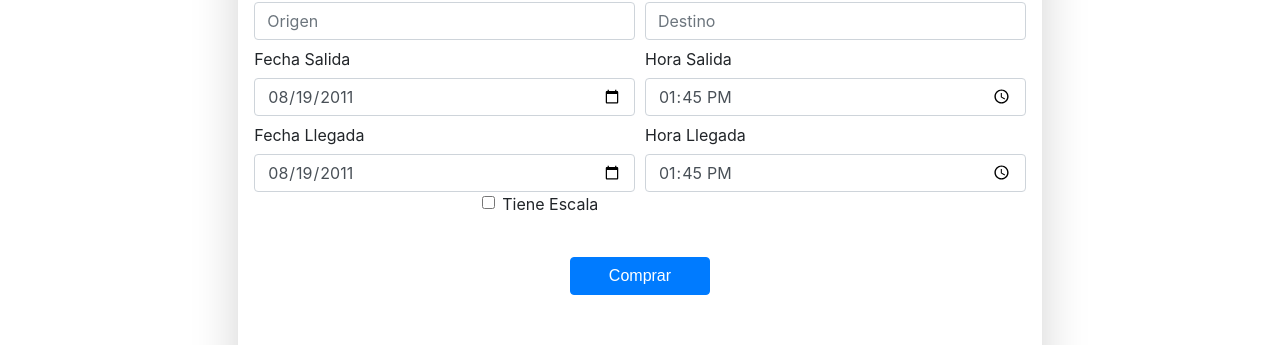
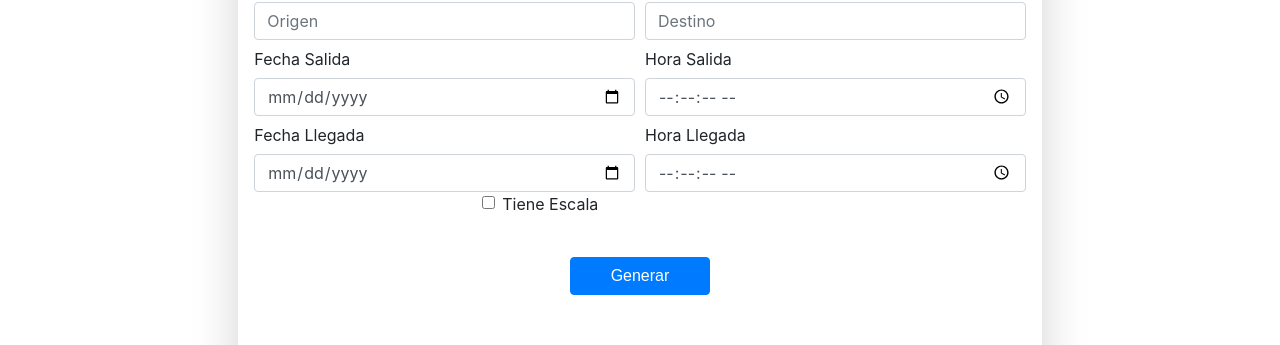
Before and after one commit to keralex/Guacamaya, an Angular app in the folder frontend/: page /admin_vuelo/generar_programa in a window 1280 px wide. Shown: the part 544-889 px from the top of the page. Built offline with nearby package versions, Linux system fonts and the light colour scheme.

Commit message:
interfaz generar programa

```diff
--- a/frontend/src/app/components/vuelosComponent/generar-programa-vuelo/generar-programa-vuelo.component.html
+++ b/frontend/src/app/components/vuelosComponent/generar-programa-vuelo/generar-programa-vuelo.component.html
@@ -22,29 +22,29 @@
 
                         <div class="form-group col-md-6">
                             <label for="example-date-input" class="col-form-label">Fecha Salida</label>
-                              <input class="form-control" type="date" value="2011-08-19" id="example-date-input">
+                              <input class="form-control" type="date" value="2011-08-19" id="fecha_salida" name="fecha_salida" #name="ngModel" [(ngModel)]="ProgramaFechaS">
                         </div>
 
 
                         <div class="form-group col-md-6">
                             <label for="example-time-input" class="col-form-label">Hora Salida</label>
-                              <input class="form-control" type="time" value="13:45:00" id="example-time-input">
+                              <input class="form-control" type="time" value="13:45:00" step="1" id="hora_salida" name="hora_salida" #name="ngModel" [(ngModel)]="ProgramaHoraS">
                           </div>
 
 
                           <div class="form-group col-md-6">
                               <label for="example-date-input" class=" col-form-label">Fecha Llegada</label>
-                                <input class="form-control" type="date" value="2011-08-19" id="example-date-input">
+                                <input class="form-control" type="date" value="2011-08-19" id="fecha_llegada" name="fecha_llegada" #name="ngModel" [(ngModel)]=" ProgramaFechaL">
                           </div>
                           <div class="form-group col-md-6">
                               <label for="example-time-input" class=" col-form-label">Hora Llegada</label>
-                                <input class="form-control" type="time" value="13:45:00" id="example-time-input">
+                                <input class="form-control" type="time" value="13:45:00" step="1" id="hora_llegada" name="hora_llegada" #name="ngModel" [(ngModel)]="ProgramaHoraL">
                             </div>
 
 
                             <div class="form-group col-md-5">
                               <div class="form-check">
-                                <input class="form-check-input" type="checkbox" id="gridCheck">
+                                <input class="form-check-input" type="checkbox" id="posee_escala" value="true" name="posee_escala" #name='ngModel' [(ngModel)]="ProgramaEscala">
                                 <label class="form-check-label" for="gridCheck">
                                   Tiene Escala
                                 </label>
@@ -52,15 +52,13 @@
                             </div>
                   </div>
 
-                    <div class="botones">
-                        <button class="btn btn-primary" type="submit">Comprar</button>
-                    </div>
+                  <div class="botones">
+                    <button class="btn btn-primary" type="submit">Generar</button>
+                </div>
+
 
                     </form>
 
-                    <form class="form-inline">
-
-                    </form>
 
                     <hr/>
 
--- a/frontend/src/app/components/vuelosComponent/generar-programa-vuelo/generar-programa-vuelo.component.ts
+++ b/frontend/src/app/components/vuelosComponent/generar-programa-vuelo/generar-programa-vuelo.component.ts
@@ -22,16 +22,16 @@ export class GenerarProgramaVueloComponent implements OnInit {
 
   constructor(private calendar: NgbCalendar) {
 
+
   }
   ngOnInit() {
-
+    this.ProgramaEscala=false;
   }
 
   addPrograma(form:NgForm){
-
-    this.var1="0"+this.model.month.toString()+"0"+this.model.day.toString();
-   console.log(this.var1);
-
+    console.log(this.ProgramaEscala);
+    console.log('entro al add');
+   console.log(form);
   }
 
 
```
Also changed, not shown: frontend/src/app/models/programa-vuelo.ts (+11 -0 lines).
